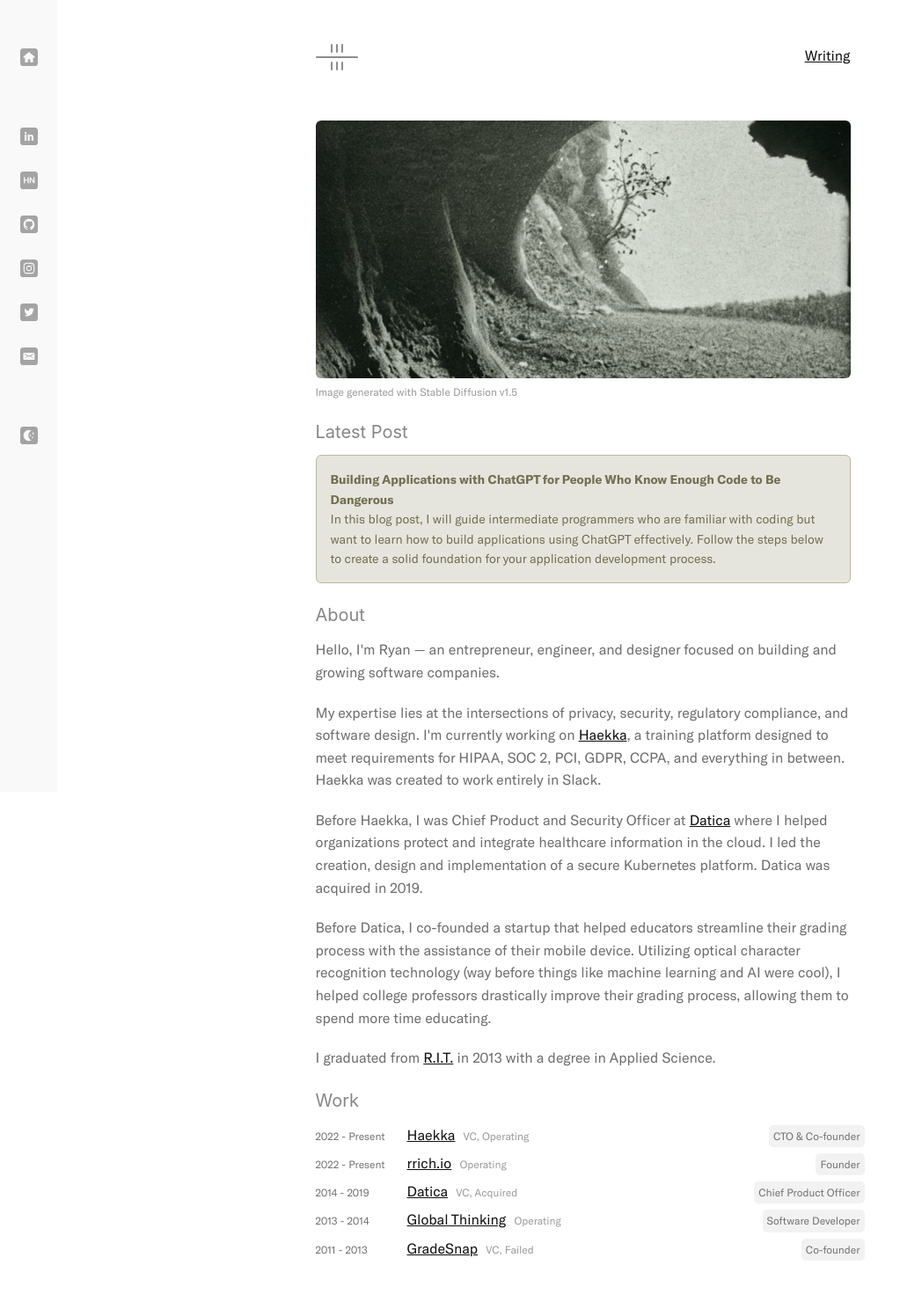
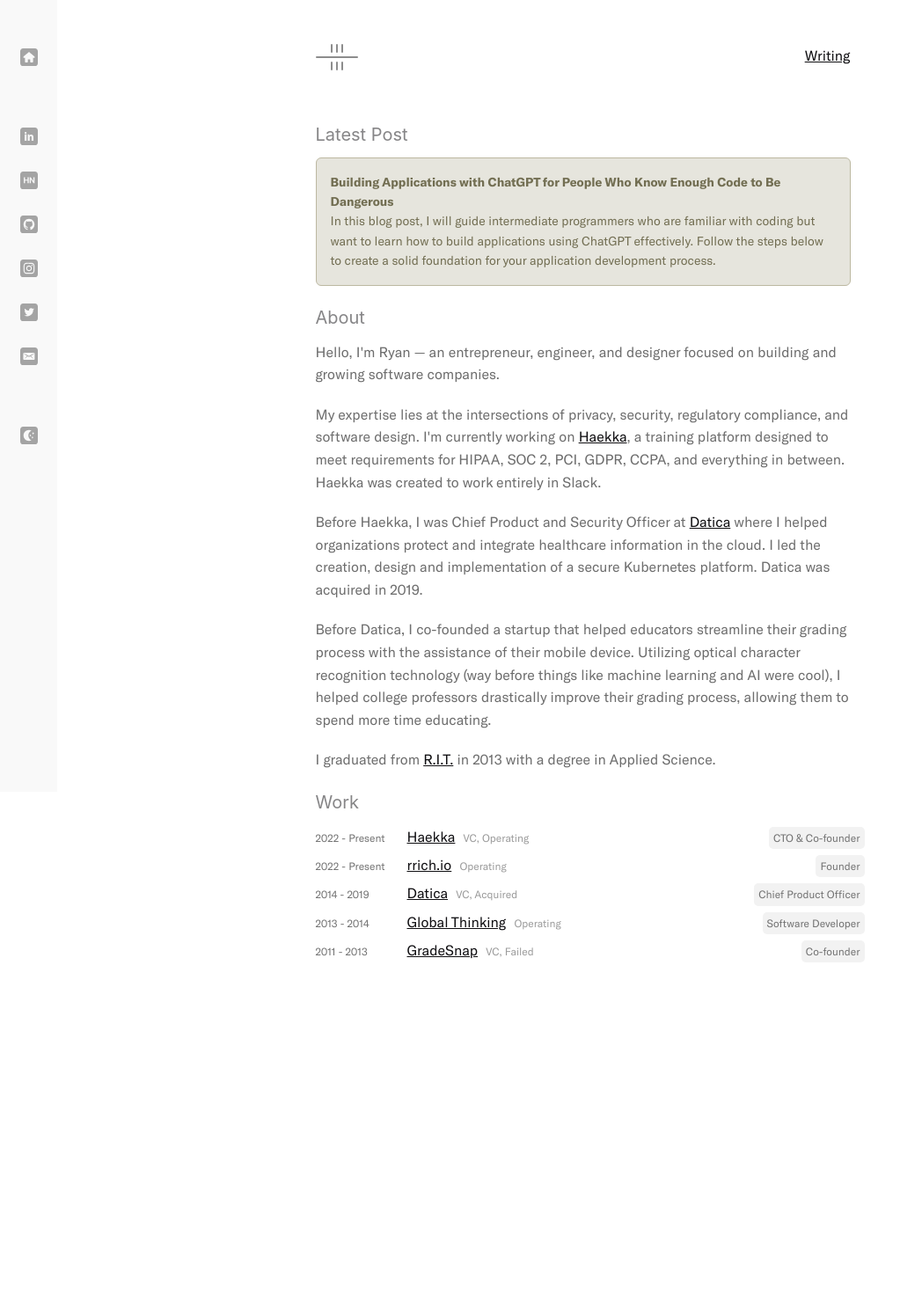
Before and after one commit to rr1000/rrich.io-01, a Jekyll site: the page built from index.html, in a window 1280 px wide. Shown: the whole page at 88% size, without its empty margins (0-1023 px from the left). Built offline with Jekyll 4.4.1, drawn with Linux system fonts in a browser that asks for light colours; some web fonts are replaced; after the commit the page ends 1149 px from its top, so only the background shows below that.

Commit message:
update: removing homepage image

```diff
--- a/index.html
+++ b/index.html
@@ -7,12 +7,6 @@
 <div class="grid">
     <div class="content">
         {% include header.html %}
-        <div class="row">
-            <div class="col-xs-12">
-                <img src="/assets/images/home.png" alt="Home Image" class="home-image">
-                <figcaption>Image generated with Stable Diffusion v1.5</figcaption>
-            </div>
-        </div>
         <div class="row">
             <div class="col-xs-12">
                 <h2>Latest Post</h2>
```
